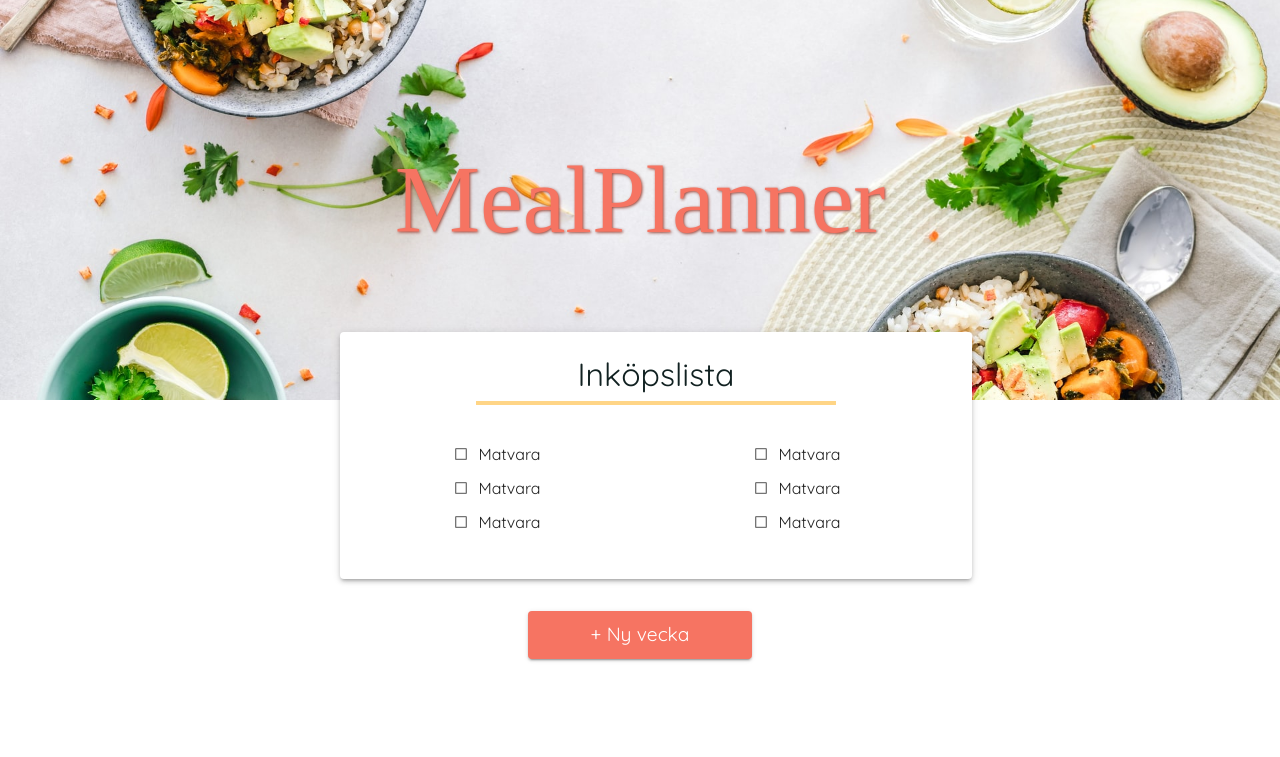
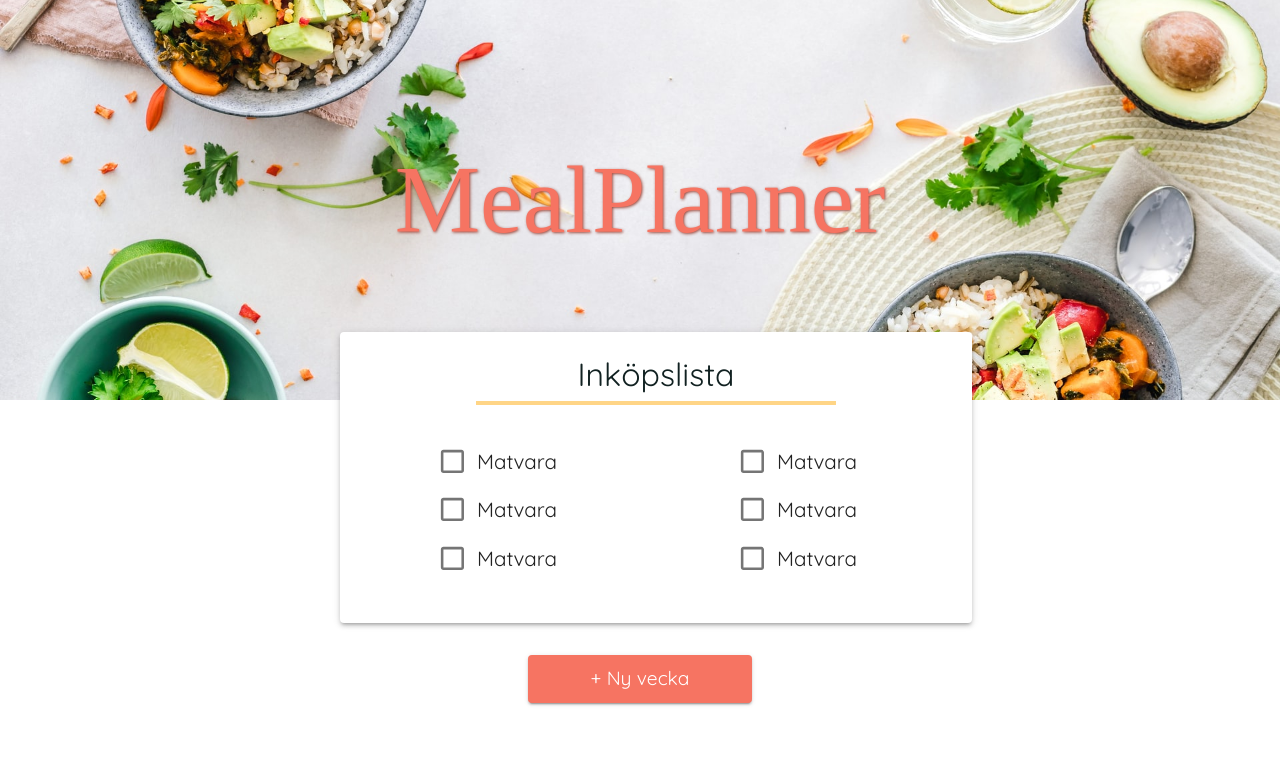
Before and after one commit to JenniferTendell/MealPlanner, a React (Create React App) app: page / in a window 1280 px wide. Shown: the top 757 px of the page. Built offline with nearby package versions, Linux system fonts and the light colour scheme; a web font is replaced by a local one.

Commit message:
Theme update: basic fontsize.

```diff
--- a/src/theme.js
+++ b/src/theme.js
@@ -18,7 +18,7 @@ export const theme = createTheme({
     typography: {
         fontFamily: "'Quicksand', sans-serif",
         color: '#112121',
-        fontSize: '6rem',
+        fontSize: '18',
 
         h1: {
             fontFamily: "'Sansita Swashed', cursive",
```
